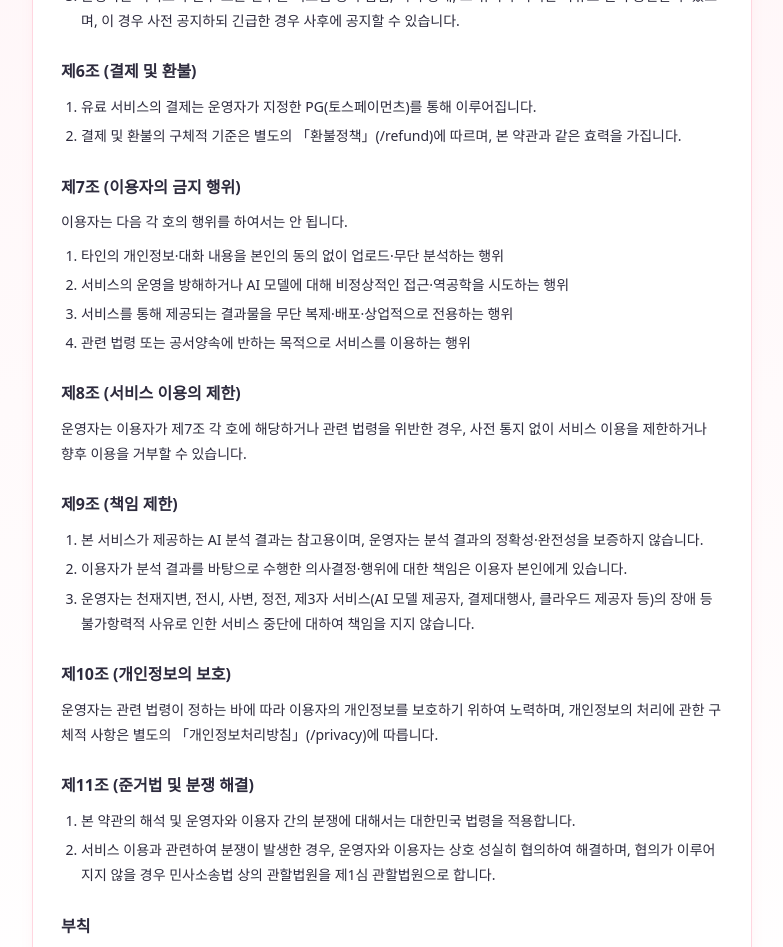
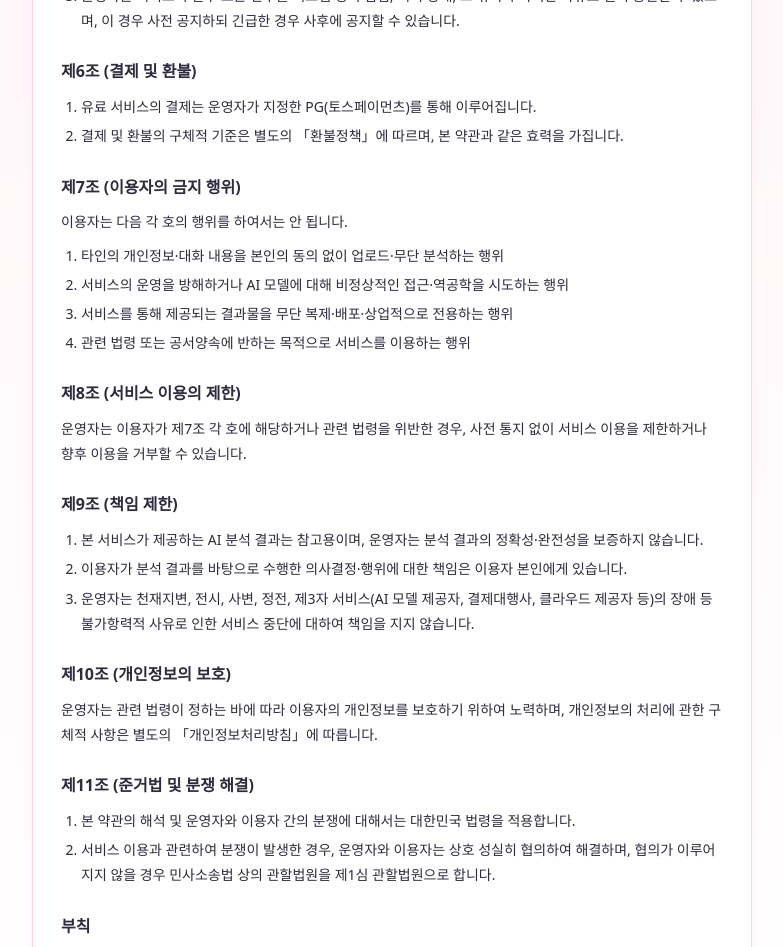
Before and after one commit to enfflsmssoclsrn-dot/ai-unni, a Next.js app: page /terms in a window 1280 px wide. Shown: the part 900-1847 px from the top of the page, without its empty margins (248-1031 px from the left). Built offline with nearby package versions, Linux system fonts and the light colour scheme.

Commit message:
remove URL paths from legal pages

```diff
--- a/src/app/terms/page.tsx
+++ b/src/app/terms/page.tsx
@@ -70,7 +70,7 @@ export default function TermsPage() {
           <li>유료 서비스의 결제는 운영자가 지정한 PG(토스페이먼츠)를 통해
             이루어집니다.</li>
           <li>결제 및 환불의 구체적 기준은 별도의
-            「환불정책」(/refund)에 따르며, 본 약관과 같은 효력을 가집니다.</li>
+            「환불정책」에 따르며, 본 약관과 같은 효력을 가집니다.</li>
         </ol>
       </section>
 
@@ -112,7 +112,7 @@ export default function TermsPage() {
         <p>
           운영자는 관련 법령이 정하는 바에 따라 이용자의 개인정보를 보호하기
           위하여 노력하며, 개인정보의 처리에 관한 구체적 사항은 별도의
-          「개인정보처리방침」(/privacy)에 따릅니다.
+          「개인정보처리방침」에 따릅니다.
         </p>
       </section>
 
```
